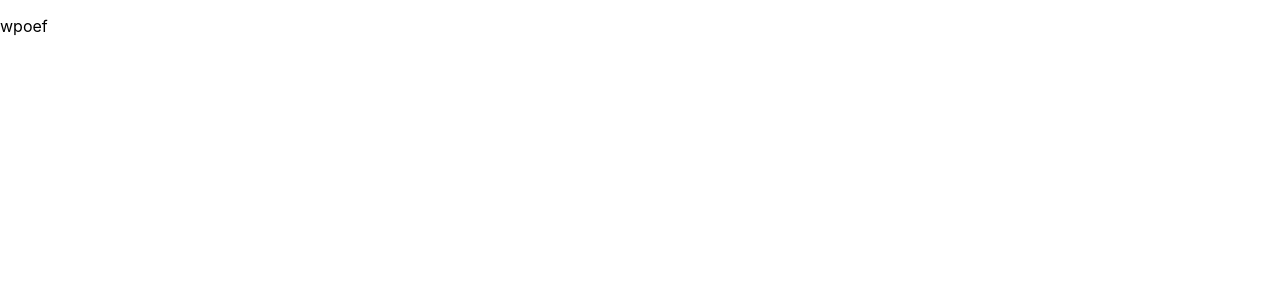
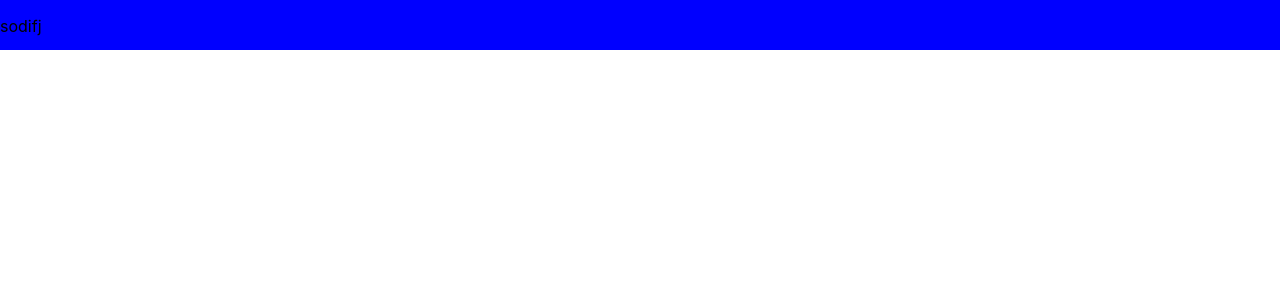
Before and after one commit to Jaguso/album, a React (Create React App) app: page / in a window 1280 px wide. Shown: the top 300 px of the page. Built offline with nearby package versions, Linux system fonts and the light colour scheme.

Commit message:
Added navbar

```diff
--- a/src/Routes.js
+++ b/src/Routes.js
@@ -2,12 +2,14 @@ import React, { Component } from 'react';
 import { BrowserRouter, Route, Redirect } from 'react-router-dom';
 
 import Home from './components/Home';
+import Navbar from './components/Navbar';
 
 class Routes extends Component {
   render() {
     return(
       <BrowserRouter>
         <main>
+          <Navbar/>
           <Route exact path="/" component={Home}/>
         </main>
       </BrowserRouter>
--- /dev/null
+++ b/src/components/Navbar.css
@@ -0,0 +1,8 @@
+.navbar {
+  position: fixed;
+  top: 0;
+  left: 0;
+  width: 100%;
+  height: 50px;
+  background-color: blue;
+}
--- a/src/components/Toolbar.js
+++ b/src/components/Navbar.js
@@ -1,14 +1,14 @@
 import React, { Component } from 'react';
+import './Navbar.css'
 
-
-class Toolbar extends Component {
+class Navbar extends Component {
   render() {
     return(
-      <div className="">
+      <div className="navbar">
         <p>sodifj</p>
       </div>
     );
   }
 }
 
-export default Toolbar;
+export default Navbar;
```
Also changed, not shown: src/components/Toolbar.css (deleted).
